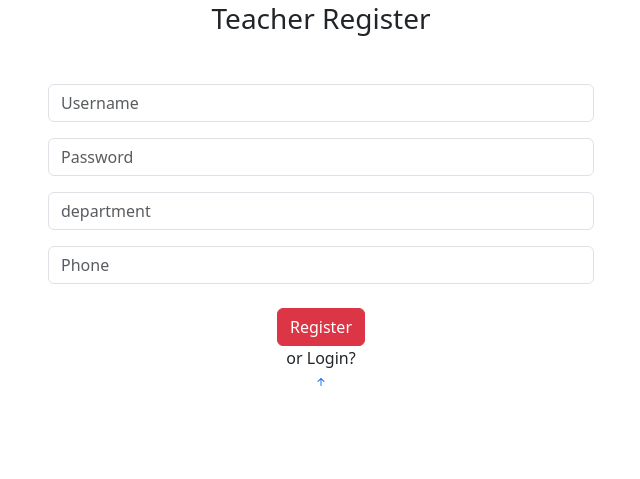
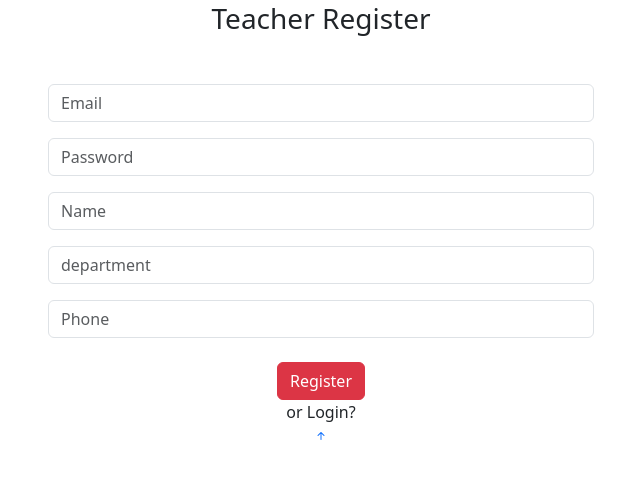
Before and after one commit to ahnas/zinfog, a Django app: page /teacher/register in a window 1280 px wide. Shown: the part 54-533 px from the top of the page, without its empty margins (319-959 px from the left). Run offline with Django 3.2, Linux system fonts and the light colour scheme; some libraries are stand-ins or nearby versions.

Commit message:
Updaing Views For model

```diff
--- a/core/settings.py
+++ b/core/settings.py
@@ -39,6 +39,7 @@ INSTALLED_APPS = [
     'django.contrib.staticfiles',
     'student',
     'teacher',
+     'versatileimagefield',
 ]
 
 MIDDLEWARE = [
--- a/student/models.py
+++ b/student/models.py
@@ -1,6 +1,6 @@
 from pyexpat import model
 from django.db import models
-
+from versatileimagefield.fields import VersatileImageField,PPOIField
 from django.contrib.auth.models import AbstractBaseUser, BaseUserManager
 # Create your models here.
 
@@ -54,3 +54,5 @@ class Student(models.Model):
     name=models.CharField(max_length=225)
     dob=models.CharField(max_length=50)
     phone=models.CharField(max_length=10)
+    image = VersatileImageField(blank=True,null=True,upload_to="Profile/",default='default.jpg',ppoi_field='image_ppoi')
+    image_ppoi = PPOIField()
--- a/teacher/views.py
+++ b/teacher/views.py
@@ -1,21 +1,63 @@
-
+from multiprocessing import context
+from django.contrib.auth.decorators import login_required
+from django.contrib.auth import authenticate, get_user_model,login  as auth_login,logout as auth_logout
 from django.shortcuts import render
-
+from django.shortcuts import redirect
+from student.models import Teacher, User
+from student.views import studentlogin
+from .models import *
+from student.models import *
 # Create your views here.
 def login(request):
+    if request.POST:
+        email = request.POST['username']
+        password = request.POST['password']
+        user = authenticate(email=email, password=password)
+        if user:
+            auth_login(request,user)
+            return redirect('teacher:dashboard')
+        context={
+        "is_teacherlogin":True,
+        "error":"Invalid User name or password",
+
+        }
+
     context={
         "is_teacherlogin":True,
+
     }
     return render(request,'pages/login.html',context)
 
 
 def register(request):
+    if request.POST:
+        email = request.POST['username']
+        password = request.POST['password']
+        name = request.POST['name']
+        department = request.POST['department']
+        Phone = request.POST['phone']
+
+        get_user_model().objects.create_superuser(email,password)
+
+        user=User.objects.get(email=email)
+        teacher = Teacher()
+        teacher.user=user
+        teacher.name=name
+        teacher.department=department
+        teacher.phone=Phone
+        teacher.save()
+        return redirect('/teacher')
+
 
     context={
         "is_teacherRegister":True,
     }
     return render(request,'pages/registerteacher.html',context)
 
+@login_required(login_url='teacher:login')
 def adminDashboard(request):
-
-    return render(request,'pages/teacherDashboard.html')
+    students=Student.objects.all()
+    context={
+        "students":students
+    }
+    return render(request,'pages/teacherDashboard.html',context)
--- a/templates/pages/registerteacher.html
+++ b/templates/pages/registerteacher.html
@@ -18,15 +18,19 @@
 
 
            <div class="form-group mt-3">
-            <input type="text" class="form-control" name="username" placeholder="Username">
+            <input type="text" class="form-control" name="username" placeholder="Email">
           </div>
           <div class="form-group mt-3">
             <input type="text" class="form-control" name="password" placeholder="Password">
+          </div>
+          <div class="form-group mt-3">
+            <input type="text" class="form-control" name="name" placeholder="Name">
           </div>
 
           <div class="form-group mt-3">
             <input type="text" class="form-control" name="department" placeholder="department">
           </div>
+
 
           <div class="form-group mt-3">
             <input type="text" class="form-control" name="phone" placeholder="Phone">
```
Also changed, not shown: requirement.txt (added, +7 -0 lines), templates/pages/teacherDashboard.html (+7 -5 lines).
